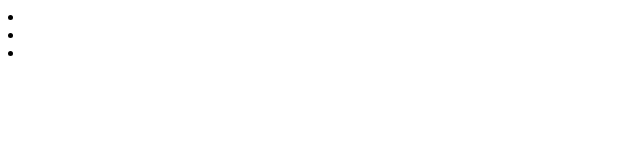
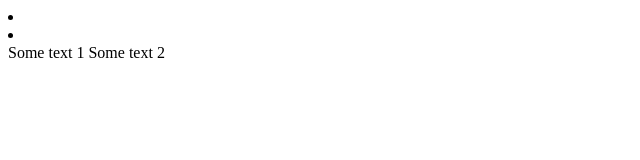
Before and after one commit to bfgx/Test, a plain HTML site: page Index.html in a window 1280 px wide. Shown: the whole page, without its empty margins (0-640 px from the left). Drawn offline with Linux system fonts and the light colour scheme.

Commit message:
third commit

```diff
--- a/Index.html
+++ b/Index.html
@@ -5,9 +5,10 @@
 	<title>Document</title>
 	<li></li>
 	<li></li>
-	<li></li>
+
 </head>
 <body>
-
+	<p1>Some text 1</p1>
+	<p1>Some text 2</p1>
 </body>
 </html>
```
